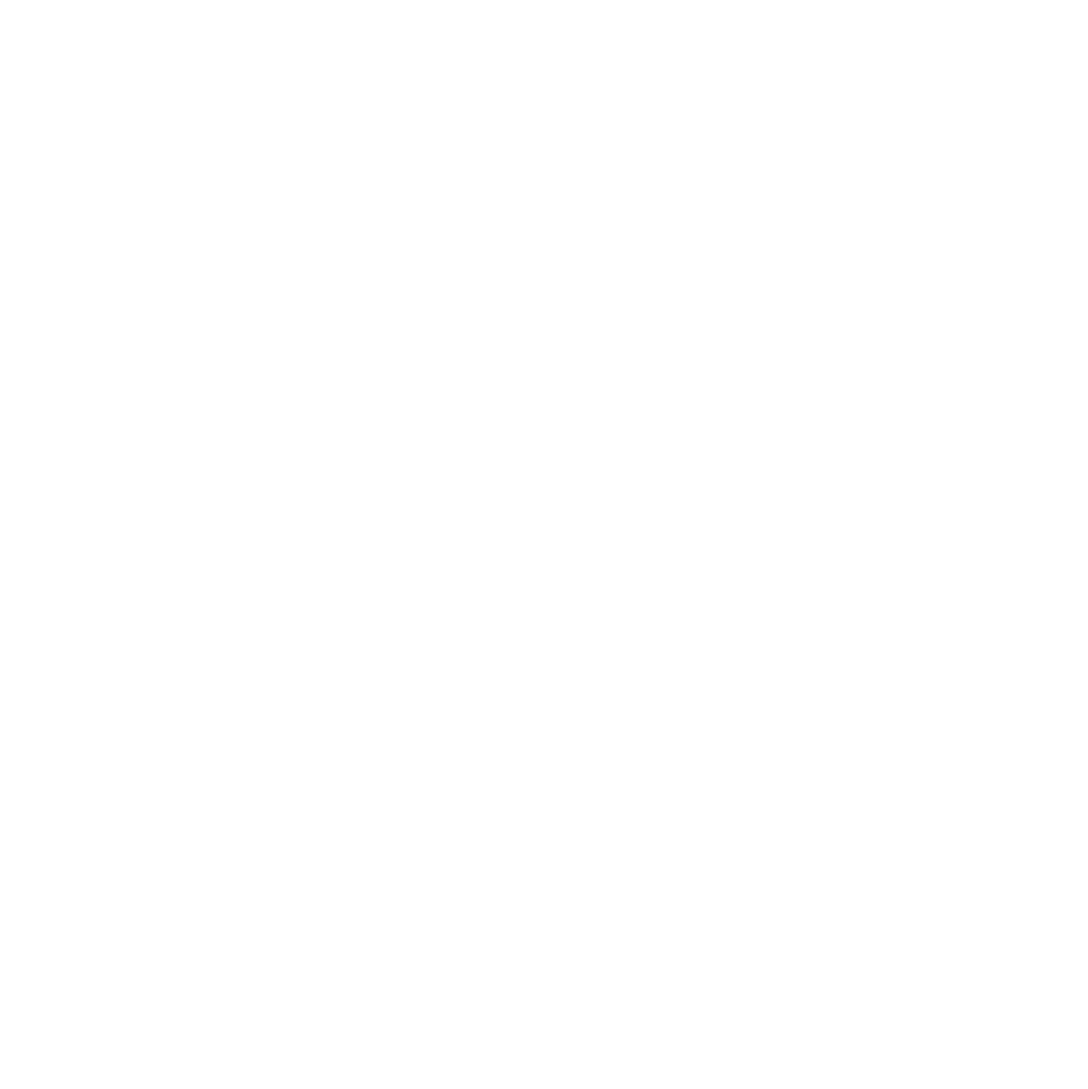
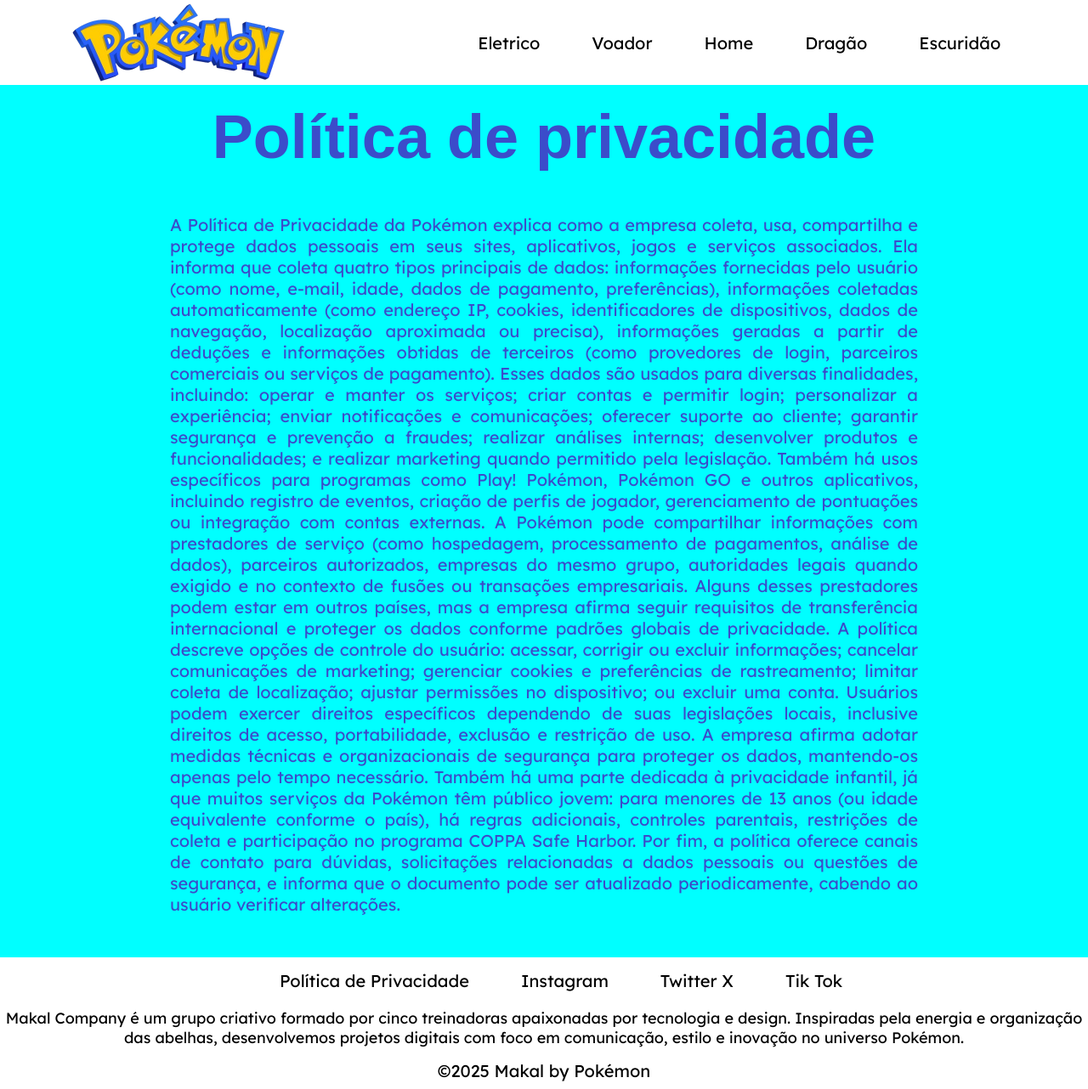
Before and after one commit to anakoso2009/pokemon, a plain HTML site: page Pages/PoliticaPrivacidade.html in a window 1280 px wide. Shown: the whole page at 85% size. Before the commit the page ends 800 px from the top, so only its background shows below. Drawn offline with Linux system fonts and the light colour scheme; a web font is replaced by a local one.

Commit message:
Pagina de poliítica de privacidade feita e inicio do index(home)

```diff
--- a/Assets/PoliticaPrivacidade.css
+++ b/Assets/PoliticaPrivacidade.css
@@ -0,0 +1,110 @@
+@import url('https://fonts.googleapis.com/css2?family=Lexend+Deca:wght@100..900&display=swap');
+@import url('https://fonts.cdnfonts.com/css/pokemon-solid');
+
+*{
+    margin: 0%;
+}
+
+body {
+    background-color: aqua;
+}
+/*HEADER*/
+header {
+  width: 100%;
+  height: 100px;
+  display: flex;
+  justify-content: space-around;
+  align-items: center;
+  background-color: #ffffff;
+
+}
+
+    nav {
+      width: 100%;
+      display: flex;
+      justify-content: center;
+      align-items: center;
+
+      ul {
+        list-style: none;
+        display: flex;
+        gap: 25px;
+
+      }
+
+      }
+
+      a {
+        padding: 10px 18px;
+        color: #000000;
+        text-decoration: none;
+        font-weight: 0;
+        font-size: 20px;
+         font-family: "Lexend Deca", sans-serif;
+      }
+
+
+
+#Letras {
+    color: black;
+    font-size: 26px;
+    text-align: right;
+    display: flex;
+    align-items: center;
+    justify-content:space-between;
+}
+
+#LogoPokemon {
+    background-image: url(../IMG/Logo\ Pokemon.png);
+    width: 250px;
+    height: 250px;
+    background-size: contain;
+    background-repeat: no-repeat;
+}
+/*HEADER*/
+
+/*MAIN*/
+#titulopdp{
+    font-family: 'Pokemon Solid', sans-serif;
+    font-size: 36px;
+    color: #3B4CCA;
+    text-align: center;
+    padding-top: 20px;
+}
+
+#escritapdp{
+    font-family: "Lexend Deca", sans-serif;
+    font-size: 20px;
+    color: #3B4CCA;
+    text-align: justify;
+    padding-top: 50px;
+    padding-left: 200px;
+    padding-right: 200px;
+    padding-bottom: 50px;
+}
+/*MAIN*/
+
+/*FOOTER*/
+footer {
+    padding-top: 5px;
+    width: 100%;
+    height: 150px;
+    background-color: #ffffff;
+
+    #frase {
+        font-family: "Lexend Deca", sans-serif;
+        font-size: 18px;
+        color: black;
+        text-align: center;
+        padding-top: 10px;
+    }
+
+    #Final {
+        font-family: "Lexend Deca", sans-serif;
+        font-size: 20px;
+        color: black;
+        text-align: center;
+        padding-top: 15px;
+    }
+}
+/*FOOTER*/
--- a/Pages/PoliticaPrivacidade.html
+++ b/Pages/PoliticaPrivacidade.html
@@ -1,12 +1,93 @@
 <!DOCTYPE html>
 <html lang="en">
+
 <head>
     <meta charset="UTF-8">
     <meta name="viewport" content="width=device-width, initial-scale=1.0">
     <title>Document</title>
     <link rel="stylesheet" href="../Assets/PoliticaPrivacidade.css">
 </head>
+
 <body>
+    <header>
+        <div id="LogoPokemon"></div>
+        <div id="Letras">
+            <nav>
+                <ul>
+                    <a href="../pages/Eletrico.html">Eletrico</a>
+                    <a href="../pages/Voador.html">Voador</a>
+                    <a href="../index.html">Home</a>
+                    <a href="../pages/Dragão.html">Dragão</a>
+                    <a href="../pages/Escuridão.html">Escuridão</a>
+                </ul>
+            </nav>
+        </div>
+    </header>
 
+    <Main>
+        <div id="titulopdp">
+            <h1>Política de privacidade</h1>
+        </div>
+
+        <div id="escritapdp">
+            <p>
+                A Política de Privacidade da Pokémon explica como a empresa coleta, usa, compartilha e protege dados
+                pessoais em seus sites, aplicativos, jogos e serviços associados. Ela informa que coleta quatro tipos
+                principais de dados: informações fornecidas pelo usuário (como nome, e-mail, idade, dados de pagamento,
+                preferências), informações coletadas automaticamente (como endereço IP, cookies, identificadores de
+                dispositivos, dados de navegação, localização aproximada ou precisa), informações geradas a partir de
+                deduções e informações obtidas de terceiros (como provedores de login, parceiros comerciais ou serviços
+                de pagamento).
+                Esses dados são usados para diversas finalidades, incluindo: operar e manter os serviços; criar contas e
+                permitir login; personalizar a experiência; enviar notificações e comunicações; oferecer suporte ao
+                cliente; garantir segurança e prevenção a fraudes; realizar análises internas; desenvolver produtos e
+                funcionalidades; e realizar marketing quando permitido pela legislação. Também há usos específicos para
+                programas como Play! Pokémon, Pokémon GO e outros aplicativos, incluindo registro de eventos, criação de
+                perfis de jogador, gerenciamento de pontuações ou integração com contas externas.
+                A Pokémon pode compartilhar informações com prestadores de serviço (como hospedagem, processamento de
+                pagamentos, análise de dados), parceiros autorizados, empresas do mesmo grupo, autoridades legais quando
+                exigido e no contexto de fusões ou transações empresariais. Alguns desses prestadores podem estar em
+                outros países, mas a empresa afirma seguir requisitos de transferência internacional e proteger os dados
+                conforme padrões globais de privacidade.
+                A política descreve opções de controle do usuário: acessar, corrigir ou excluir informações; cancelar
+                comunicações de marketing; gerenciar cookies e preferências de rastreamento; limitar coleta de
+                localização; ajustar permissões no dispositivo; ou excluir uma conta. Usuários podem exercer direitos
+                específicos dependendo de suas legislações locais, inclusive direitos de acesso, portabilidade, exclusão
+                e restrição de uso.
+                A empresa afirma adotar medidas técnicas e organizacionais de segurança para proteger os dados,
+                mantendo-os apenas pelo tempo necessário. Também há uma parte dedicada à privacidade infantil, já que
+                muitos serviços da Pokémon têm público jovem: para menores de 13 anos (ou idade equivalente conforme o
+                país), há regras adicionais, controles parentais, restrições de coleta e participação no programa COPPA
+                Safe Harbor.
+                Por fim, a política oferece canais de contato para dúvidas, solicitações relacionadas a dados pessoais
+                ou questões de segurança, e informa que o documento pode ser atualizado periodicamente, cabendo ao
+                usuário verificar alterações.
+            </p>
+        </div>
+    </Main>
+
+    <footer>
+        <div>
+            <nav>
+                <ul>
+                    <a href="../Pages/PoliticaPrivacidade.html">Política de Privacidade</a>
+                    <a href="https://www.instagram.com/">Instagram</a>
+                    <a href="https://x.com/?lang=pt">Twitter X</a>
+                    <a href="https://www.tiktok.com/">Tik Tok</a>
+                </ul>
+            </nav>
+        </div>
+
+        <div id="frase">
+            <p>Makal Company é um grupo criativo formado por cinco treinadoras apaixonadas por tecnologia e design.
+                Inspiradas pela energia e organização das abelhas, desenvolvemos projetos digitais com foco em
+                comunicação, estilo e inovação no universo Pokémon.</p>
+        </div>
+
+        <div id="Final">
+            <p>©2025 Makal by Pokémon</p>
+        </div>
+    </footer>
 </body>
+
 </html>
```
Also changed, not shown: Assets/styleindex.css (+7 -3 lines), Index.html (+5 -1 lines), IMG/Apresentação do nosso grupo.png (added).
